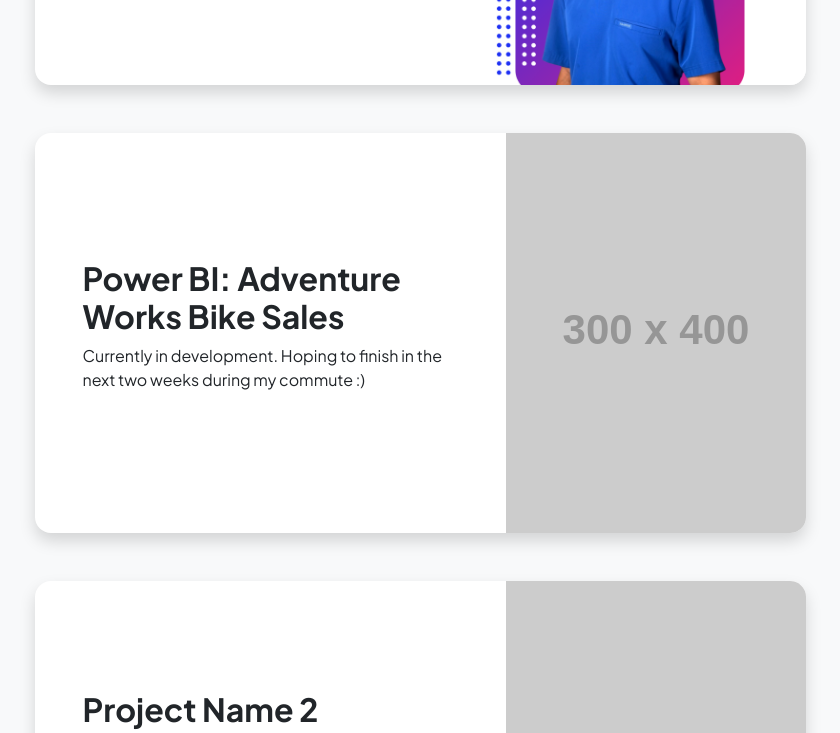
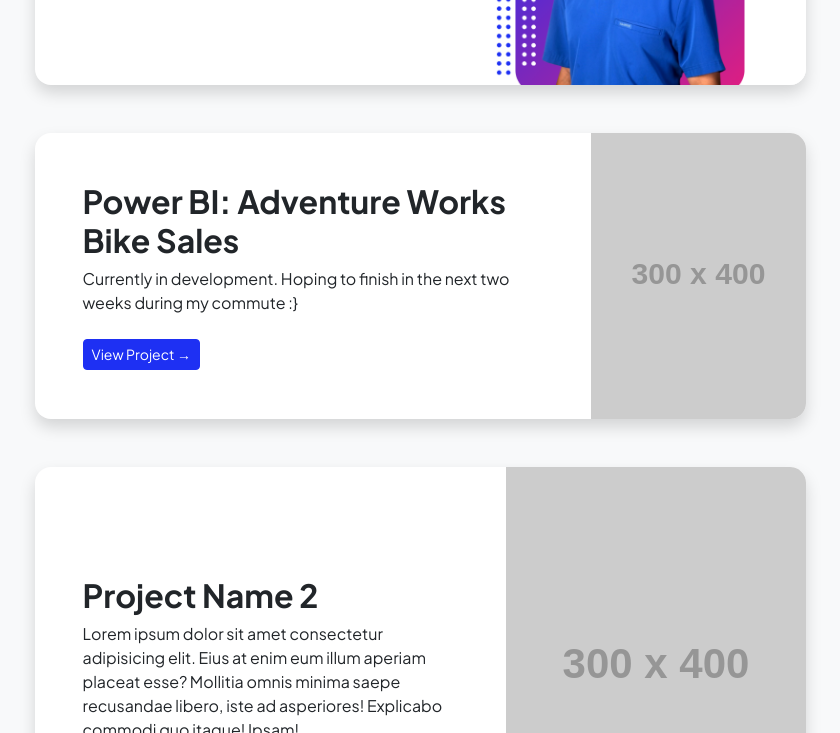
Before and after one commit to castro-ux/web, a plain HTML site: page projects.html in a window 1280 px wide. Shown: the part 701-1434 px from the top of the page, without its empty margins (220-1060 px from the left). Drawn offline with nearby package versions, Linux system fonts and the light colour scheme; placeholder pictures from the web are drawn by us.

Commit message:
revise projects site

```diff
--- a/projects.html
+++ b/projects.html
@@ -64,18 +64,28 @@
 			      </div>
 			    </div>
 
-                            <!-- Project Card 2-->
+
+			    <!-- Project Card 2 -->
 			    <div class="card overflow-hidden shadow rounded-4 border-0 mb-5">
 			      <div class="card-body p-0">
 				<div class="d-flex align-items-center">
 				  <div class="p-5">
-                                            <h2 class="fw-bolder">Power BI: Adventure Works Bike Sales</h2>
-                                            <p> Currently in development. Hoping to finish in the next two weeks during my commute :)</p>
+				    <h2 class="fw-bolder">
+				      <a href="1_project.html" style="text-decoration: none; color: inherit;">
+					Power BI: Adventure Works Bike Sales
+				      </a>
+				    </h2>
+				    <p>Currently in development. Hoping to finish in the next two weeks during my commute :} </p>
+				    <a href="1_project.html" class="btn btn-primary btn-sm mt-2">View Project →</a>
 				  </div>
+				  <a href="projects.html">
 				    <img class="img-fluid" src="https://dummyimage.com/300x400/343a40/6c757d" alt="..." />
+				  </a>
 				</div>
 			      </div>
 			    </div>
+
+
                             <!-- Project Card 3-->
                             <div class="card overflow-hidden shadow rounded-4 border-0">
                                 <div class="card-body p-0">
```
Lines whose indentation alone changed are shown as unchanged.
